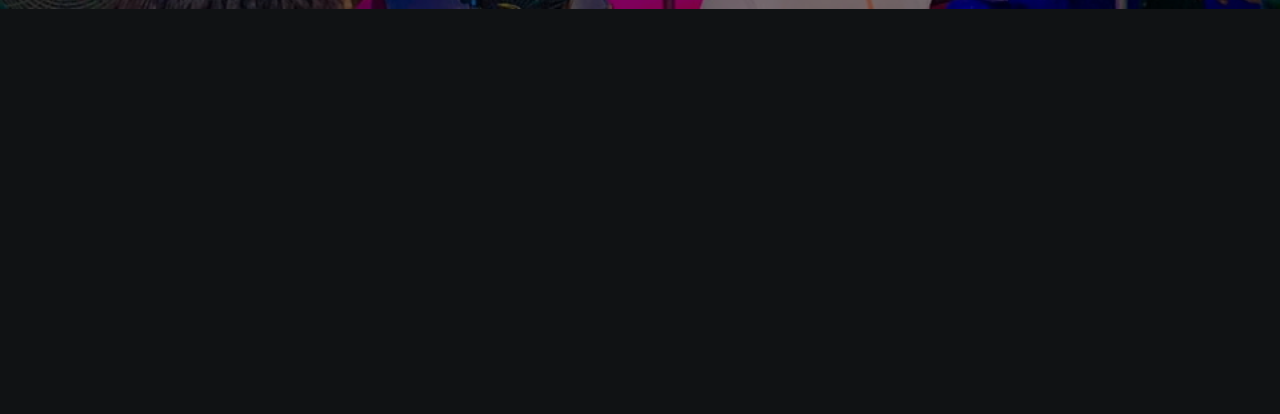
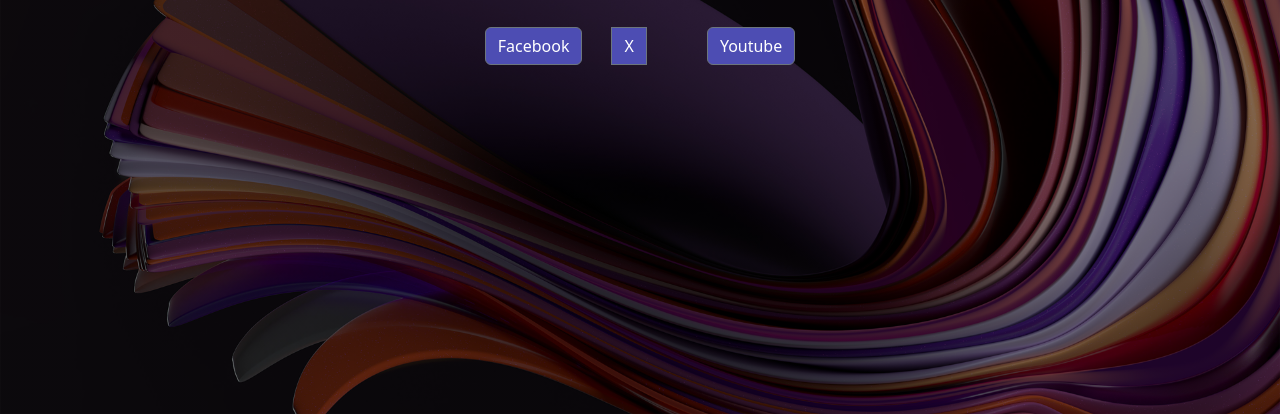
Before and after one commit to Teamvikky123/toti.org, a plain HTML site: page church/pages/choose.html in a window 1280 px wide. Shown: the part 386-800 px from the top of the page. Drawn offline with Linux system fonts and the light colour scheme.

Commit message:
Add files via upload

```diff
--- a/church/static/css/choose.css
+++ b/church/static/css/choose.css
@@ -1,5 +1,24 @@
 body{
-    background: linear-gradient(rgba(0, 0, 0, 0.5), rgba(0, 0, 0, 0.5)), url(../img/bg.jpg) no-repeat;;
+    background: linear-gradient(rgba(0, 0, 0, 0.5), rgba(0, 0, 0, 0.5)), url(../img/login.jpg) no-repeat;;
     background-size: cover;
     background-position: center;
+    width: 100%;
+    height: 100vh;
+    display: flex;
+    flex-direction: column;
+    justify-content: center;
+
 }
+
+.chs{
+    display: flex;
+    justify-content: center;
+    align-items: center;
+    align-content: center;
+    gap: 20px;
+}
+
+.bn{
+    margin: 30px;
+    background-color: rgb(77, 77, 179);
+}
```
Also changed, not shown: church/static/img/login.jpg (added), church/static/img/now.jpg (added).
